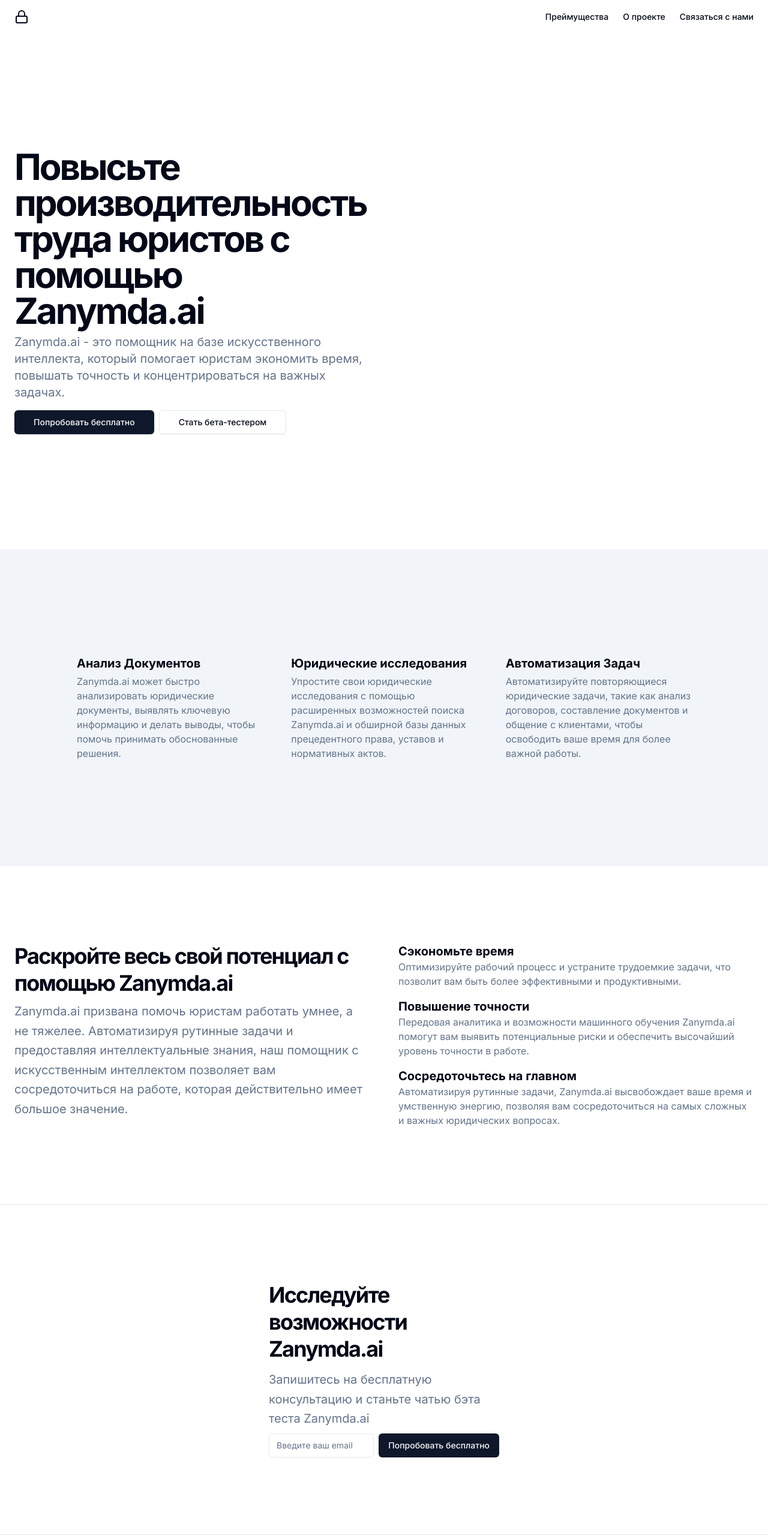
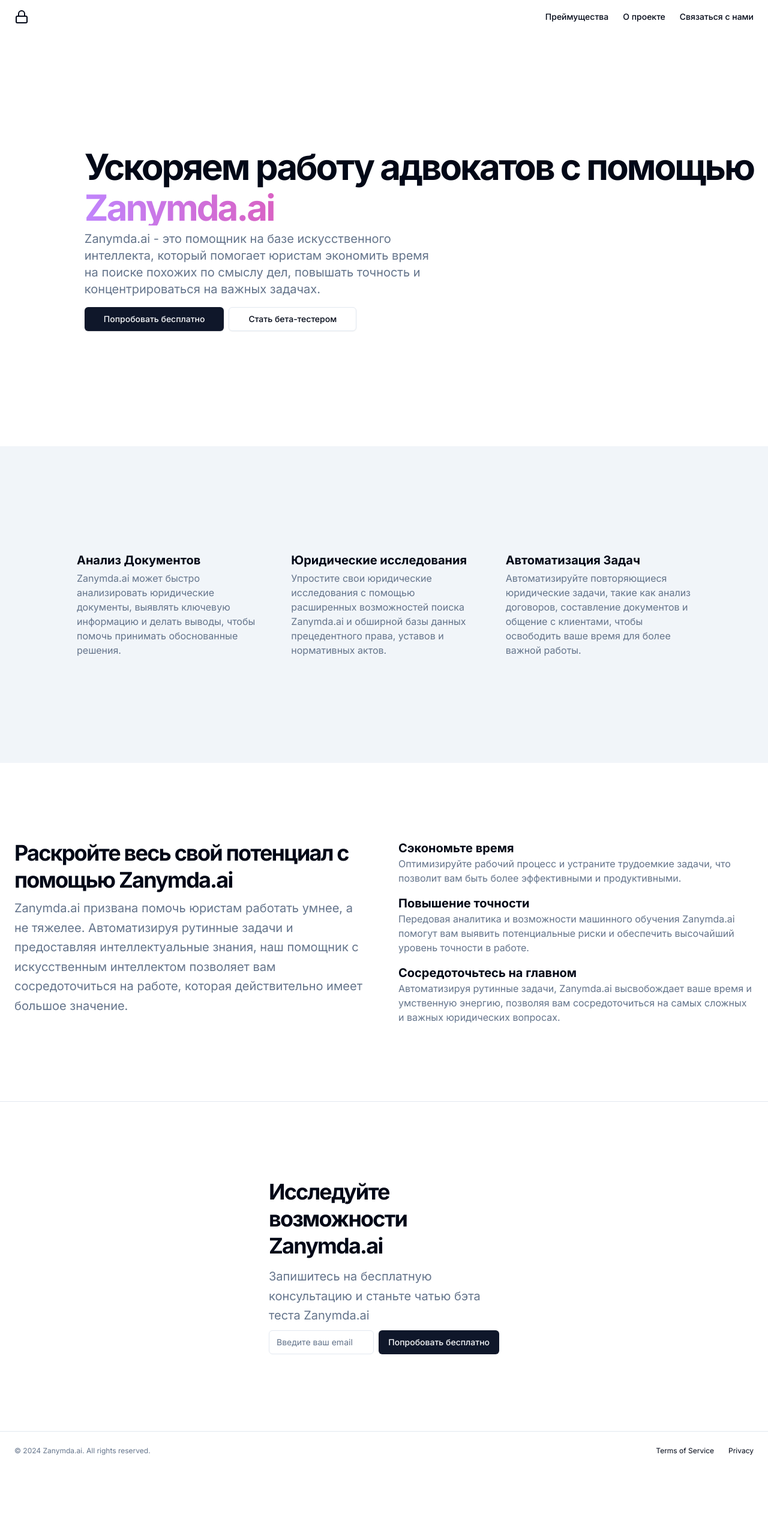
Before and after one commit to mountain-nomad/legal_front, a Next.js app: page / in a window 1280 px wide. Shown: the top 2566 px of the page at 60% size. After the commit the page ends 2451 px from the top, so only its background shows below. Built offline with nearby package versions, Linux system fonts and the light colour scheme.

Commit message:
Final result for today

```diff
--- /dev/null
+++ b/src/app/api/logEmail.ts
@@ -0,0 +1,11 @@
+import { NextApiRequest, NextApiResponse } from 'next';
+
+export default function handler(req: NextApiRequest, res: NextApiResponse) {
+  if (req.method === 'POST') {
+    const { email } = req.body;
+    console.log(`Email received: ${email}`);
+    res.status(200).json({ message: 'Email logged successfully' });
+  } else {
+    res.status(405).json({ message: 'Method not allowed' });
+  }
+}
--- a/src/app/components/BubbleAnswer.tsx
+++ b/src/app/components/BubbleAnswer.tsx
@@ -14,7 +14,7 @@
 
 const BubbleAnswer: React.FC<BubbleAnswerProps> = ({ response }) => {
     return (
-        <div className="bg-gray-800 text-white shadow-md rounded-md p-6 mt-4  mx-auto">
+        <div className="bg-gray-800 text-white shadow-md rounded-md p-6 mt-4 mx-auto max-w-4xl">
             <h2 className="text-xl font-semibold mb-4">Результат запроса</h2>
             <p className="mb-4"><strong>Ответ:</strong> {response.result}</p>
             <h3 className="text-lg font-semibold mb-2">Документы:</h3>
--- a/src/app/components/serch.tsx
+++ b/src/app/components/serch.tsx
@@ -29,6 +29,14 @@
         }
     };
 
+    const handleTextareaChange = (event: React.ChangeEvent<HTMLTextAreaElement>) => {
+        setQuery(event.target.value);
+        if (textareaRef.current) {
+            textareaRef.current.style.height = 'auto';
+            textareaRef.current.style.height = `${textareaRef.current.scrollHeight}px`;
+        }
+    };
+
     useEffect(() => {
         if (textareaRef.current) {
             textareaRef.current.style.height = 'auto';
@@ -39,12 +47,13 @@
     return (
         <div className="flex flex-col items-center min-h-screen">
             <form onSubmit={handleSubmit} className="w-full max-w-md p-4 bg-gray-800 shadow-md rounded-md flex items-center">
-                <input
-                    type="text"
+                <textarea
+                    ref={textareaRef}
                     value={query}
-                    onChange={(e) => setQuery(e.target.value)}
+                    onChange={handleTextareaChange}
                     placeholder="Поиск по контексту..."
-                    className="flex-grow p-2 bg-transparent text-white placeholder-gray-400 border-none focus:outline-none"
+                    className="flex-grow p-2 bg-transparent text-white placeholder-gray-400 border-none focus:outline-none resize-none overflow-hidden"
+                    rows={1}
                 />
                 {!isLoading && (
                     <button
--- a/src/app/page.tsx
+++ b/src/app/page.tsx
@@ -1,32 +1,54 @@
-"use client"
+"use client"; // Ensure this is at the top
 
-import Link from "next/link"
-import { Input } from "@/components/ui/input"
-import { Button } from "@/components/ui/button"
-import { useState } from "react";
+import Link from "next/link";
+import { Input } from "@/components/ui/input";
+import { Button } from "@/components/ui/button";
+import { useState, FormEvent } from "react";
 
 export default function Home() {
-  const [email, setEmail] = useState('');
+  const [email, setEmail] = useState<string>('');
 
-  const handleSubmit = (event: any) => {
+  const handleSubmit = async (event: FormEvent) => {
     event.preventDefault();
+    console.log("Form submitted");
     console.log(email);
-    // Add any additional actions you want to perform with the email
+
+    // Send email to the server-side log
+    try {
+      const response = await fetch('./api/logEmail', {
+        method: 'POST',
+        headers: {
+          'Content-Type': 'application/json'
+        },
+        body: JSON.stringify({ email })
+      });
+
+      if (!response.ok) {
+        throw new Error('Failed to log email');
+      }
+
+      const result = await response.json();
+      console.log(result.message);
+    } catch (error) {
+      console.error('Error logging email:', error);
+    }
   };
-
   return (
     <div className="flex flex-col min-h-[100dvh]">
       <main className="flex-1">
         <section className="w-full py-12 md:py-24 lg:py-32 xl:py-48">
           <div className="container px-4 md:px-6">
-            <div className="grid gap-6 lg:grid-cols-[1fr_400px] lg:gap-12 xl:grid-cols-[1fr_600px]">
+            <div className="flex items-center justify-center lg:justify-end">
               <div className="flex flex-col justify-center space-y-4">
                 <div className="space-y-2">
                   <h1 className="text-3xl font-bold tracking-tighter sm:text-5xl xl:text-6xl/none">
-                    Повысьте производительность труда юристов с помощью Zanymda.ai
+                    Ускоряем работу адвокатов с помощью
+                  </h1>
+                  <h1 className="text-4xl font-bold tracking-tighter sm:text-5xl xl:text-6xl/none bg-gradient-to-r from-purple-400 via-pink-500 to-red-500 bg-clip-text text-transparent">
+                    Zanymda.ai
                   </h1>
                   <p className="max-w-[600px] text-muted-foreground md:text-xl">
-                    Zanymda.ai - это помощник на базе искусственного интеллекта, который помогает юристам экономить время, повышать точность и концентрироваться на важных задачах.
+                    Zanymda.ai - это помощник на базе искусственного интеллекта, который помогает юристам экономить время на поиске похожих по смыслу дел, повышать точность и концентрироваться на важных задачах.
                   </p>
                 </div>
                 <div className="flex flex-col gap-2 min-[400px]:flex-row">
@@ -133,7 +155,8 @@
                 Запишитесь на бесплатную консультацию и станьте чатью бэта теста Zanymda.ai
                 </p>
               </div>
-              <form onSubmit={handleSubmit} className="flex gap-2 w-full max-w-md">
+              <div className="flex items-center justify-center lg:justify-end">
+                <form onSubmit={handleSubmit} className="flex gap-2 w-full max-w-md">
                   <Input
                     type="email"
                     placeholder="Введите ваш email"
@@ -143,6 +166,7 @@
                   />
                   <Button type="submit">Попробовать бесплатно</Button>
                 </form>
+              </div>
             </div>
           </div>
         </section>
--- a/src/app/search/page.tsx
+++ b/src/app/search/page.tsx
@@ -3,7 +3,7 @@
 export default function Component() {
   return (
     <div className="flex flex-col items-center justify-center min-h-[100dvh] bg-background">
-      <div className="max-w-2xl w-full px-4 sm:px-6 lg:px-8">
+      <div className="max-w-5xl w-full px-4 sm:px-6 lg:px-8">
         <div className="flex flex-col items-center space-y-6">
           <h1 className="text-3xl font-bold tracking-tight text-foreground sm:text-4xl lg:text-5xl">Search</h1>
           <div className="relative w-full">
```
